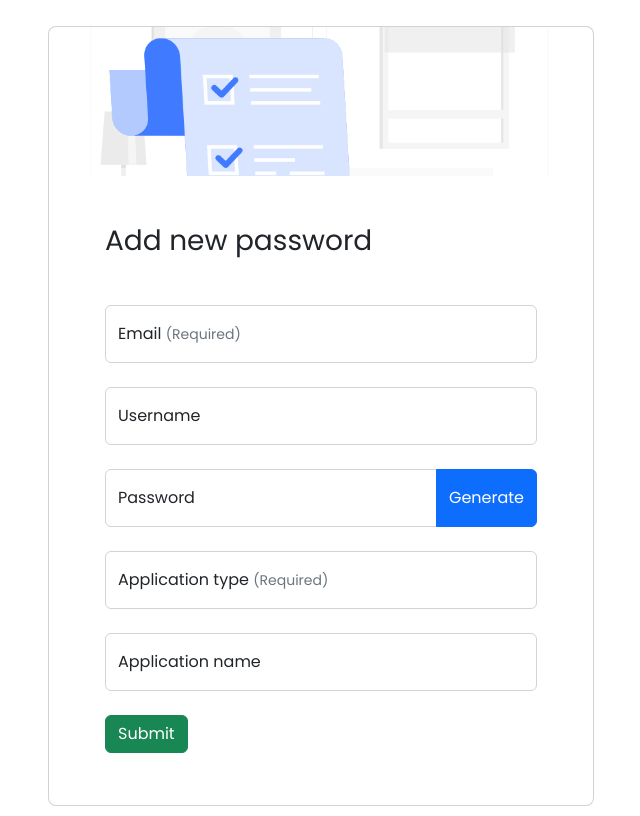
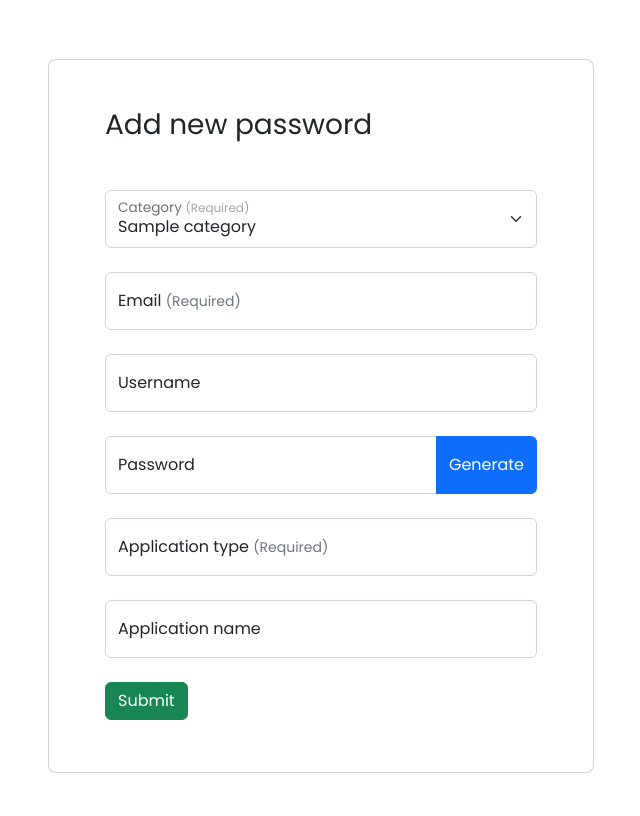
Before and after one commit to Wild-Python/almon.d, a Django app: page /add-password/ in a window 1280 px wide. Shown: the part 86-902 px from the top of the page, without its empty margins (319-959 px from the left). Run offline with Django 5.2, Linux system fonts and the light colour scheme; a user stored in the database is signed in; tables that the repository leaves empty hold one stand-in row (values such as "Sample post"); parts of the project's set-up code (start-up, migrations or seed data) failed here and were passed over; some libraries are stand-ins or nearby versions.

Commit message:
feat: Modify add-new-password template to include the new "Add Category" feature

```diff
--- a/templates/almon/add-new-password.html
+++ b/templates/almon/add-new-password.html
@@ -8,8 +8,8 @@
             <div class="row d-flex justify-content-center align-items-center h-100">
                 <div class="col-lg-8 col-xl-6">
                     <div class="card rounded-3">
-                        <img class="w-100" style="border-top-left-radius: .3rem; border-top-right-radius: .3rem;"
-                             alt="Sample photo" src={% static '/assets/img/add-password.png' %}>
+{#                        <img class="w-100" style="border-top-left-radius: .3rem; border-top-right-radius: .3rem;"#}
+{#                             alt="Sample photo" src={% static '/assets/img/add-password.png' %}>#}
                         <div class="card-body p-4 p-md-5">
                             <h3 class="mb-4 pb-2 pb-md-0 mb-md-5 px-md-2">Add new password</h3>
                             {% if messages %}
@@ -23,6 +23,18 @@
                         {% if user.is_authenticated %}
                             <form method="POST" action="/add-password/" class="px-md-2">
                                 {% csrf_token %}
+
+                                <div class="form-floating mb-4">
+                                    <select name="{{ form.category.name }}" class="form-select" id="{{ form.category.id_for_label }}">
+                                        {% for category in categories %}
+                                            <option value="{{ category.id }}">{{ category.name }}</option>
+                                        {% endfor %}
+                                    </select>
+                                    <label for="{{ form.category.id_for_label }}">
+                                        {{ form.category.label }}
+                                        <span class="text-muted small">(Required)</span>
+                                    </label>
+                                </div>
 
                                 <!-- email -->
 
```
